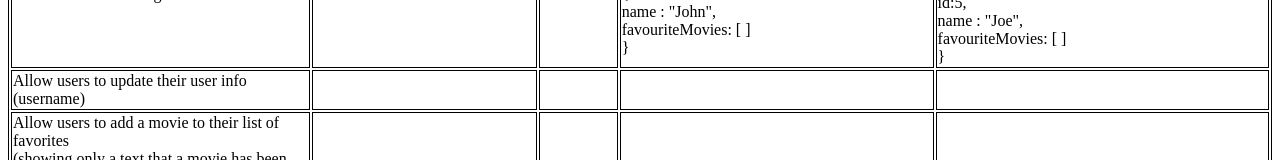
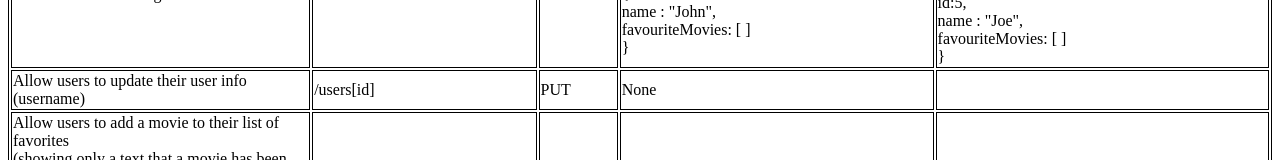
Before and after one commit to Maya-Bitter/movie_api, a website: page public/documentation.html in a window 1280 px wide. Shown: the part 1144-1304 px from the top of the page. Drawn offline with Linux system fonts and the light colour scheme.

Commit message:
updated the table

```diff
--- a/public/documentation.html
+++ b/public/documentation.html
@@ -135,9 +135,9 @@ favouriteMovies: [ ]<br>
 
 <tr>
 <td>Allow users to update their user info (username)</td>
-<td></td>
-<td></td>
-<td></td>
+<td>/users[id]</td>
+<td>PUT</td>
+<td>None</td>
 <td></td>
 </tr>
 <tr>
```
